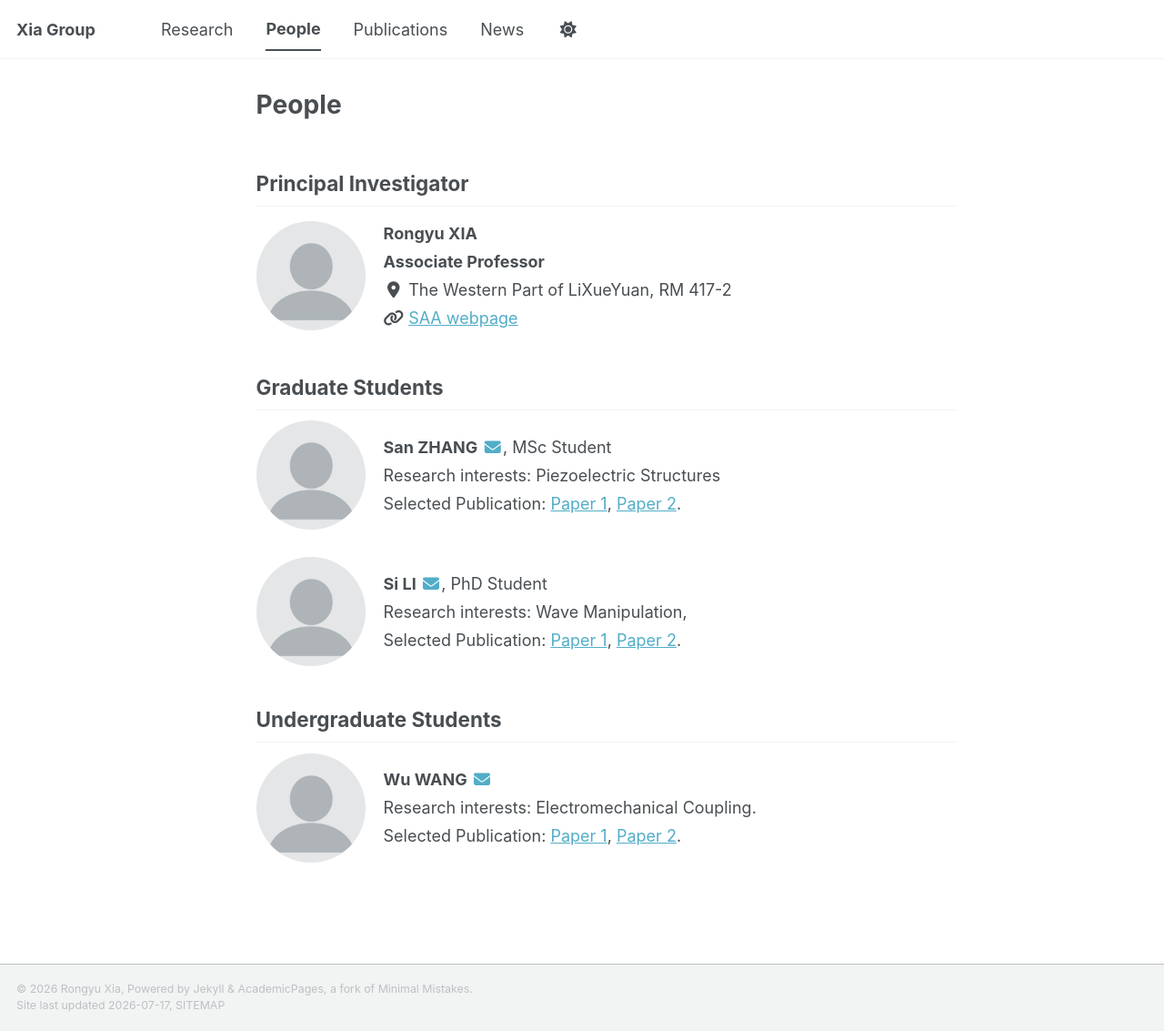
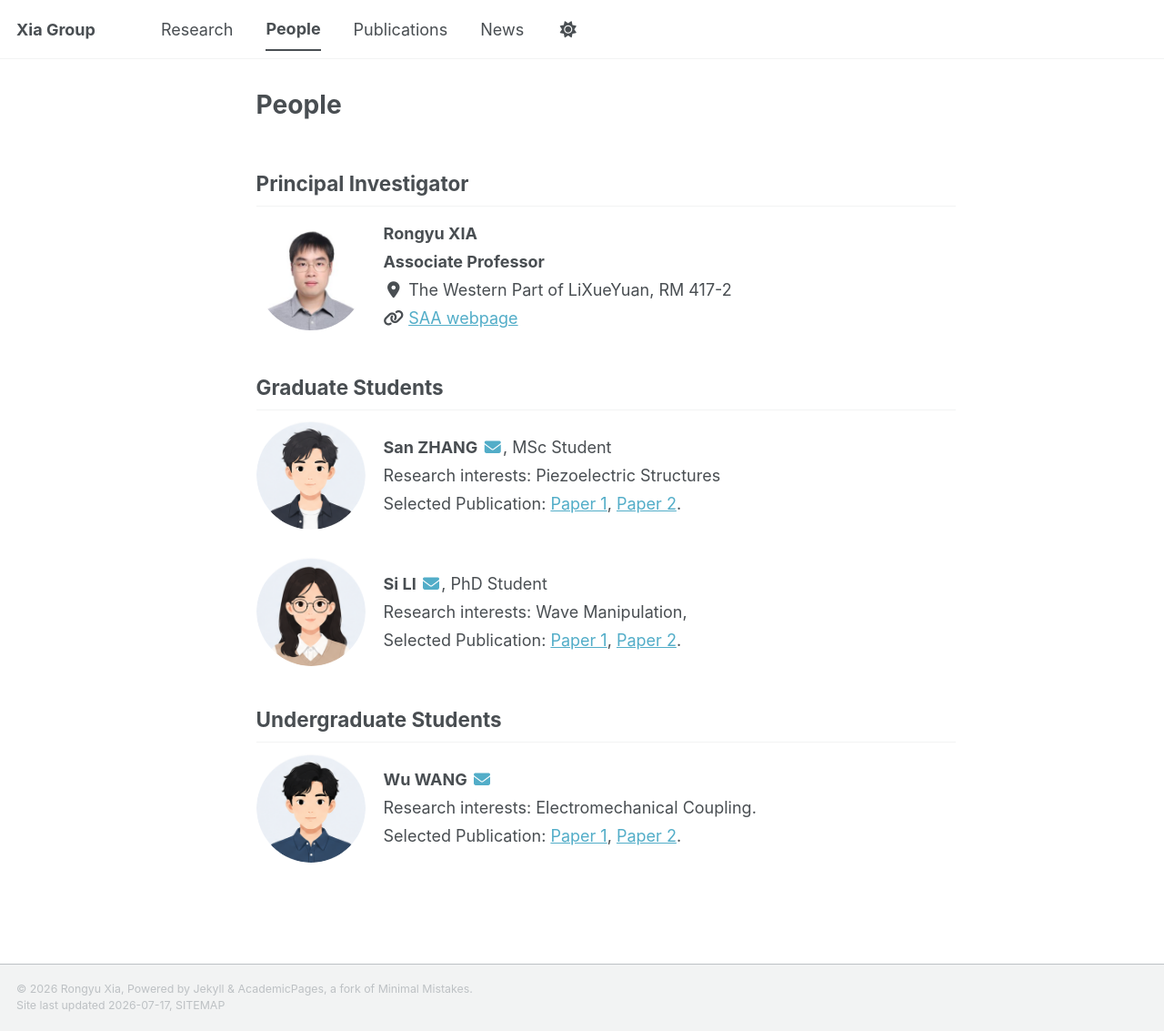
Before and after one commit to RongyuXia/rongyuxia.github.io, a Jekyll site: the page built from _pages/people.html, in a window 1280 px wide and 1133 px high. Shown: the whole window at 91% size. Built offline with Jekyll 4.4.1, drawn with Linux system fonts in a browser that asks for light colours; a style sheet for code colours, icons or effects is not loaded.

Commit message:
Update people.html

```diff
--- a/_pages/people.html
+++ b/_pages/people.html
@@ -8,7 +8,7 @@ classes: wide
 <h2>Principal Investigator</h2>
 
 <div style="display:flex; align-items:center; gap:20px; margin-bottom:30px;">
-  <img src="/images/profile.png"
+  <img src="/images/photo.png"
        style="
        width:120px;
        height:120px;
@@ -38,7 +38,7 @@ classes: wide
 <h2>Graduate Students</h2>
 
 <div style="display:flex; align-items:center; gap:20px; margin-bottom:30px;">
-  <img src="/images/profile.png"
+  <img src="/images/people/student22.png"
        style="
        width:120px;
        height:120px;
@@ -67,7 +67,7 @@ classes: wide
 </div>
 
 <div style="display:flex; align-items:center; gap:20px; margin-bottom:30px;">
-  <img src="/images/profile.png"
+  <img src="/images/people/student33.png"
        style="
        width:120px;
        height:120px;
@@ -98,7 +98,7 @@ classes: wide
 <h2>Undergraduate Students</h2>
 
 <div style="display:flex; align-items:center; gap:20px; margin-bottom:30px;">
-  <img src="/images/profile.png"
+  <img src="/images/people/student24.png"
        style="
        width:120px;
        height:120px;
```
